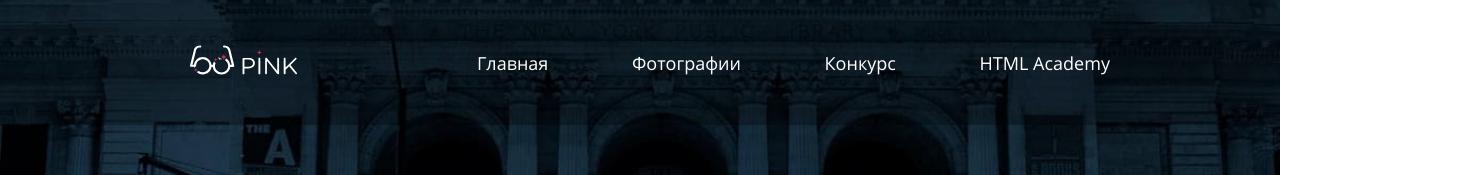
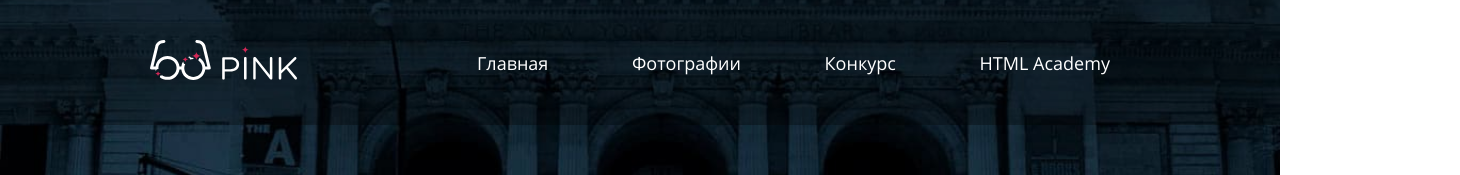
Before and after one commit to RadikArkhipov/1840133-pink-24, a website: page source/index.html in a window 1280 px wide. Shown: the top 175 px of the page, 1460 px wide, since content can reach past the window. Drawn offline with nearby package versions, Linux system fonts and the light colour scheme; files that its build step writes are made by us from their sources; files whose address does not match are found by name.

Commit message:
правит ошибки в адаптивной графике

```diff
--- a/source/less/components/intro.less
+++ b/source/less/components/intro.less
@@ -7,7 +7,7 @@
   margin-bottom: 46px;
 }
 
-@media (min-resolution: 2dppx) {
+@media (min-resolution: 144dpi), (min-resolution: 2dppx) {
   .intro {
     background-image: url("../img/page-main/iphone-hand-mobile@2x.png"), url("../img/page-main/back-mobile@2x.jpg");
     background-size: 320px, cover;
@@ -87,7 +87,7 @@
     margin-bottom: 58px;
   }
 
-  @media (min-resolution: 2dppx) {
+  @media (min-resolution: 144dpi), (min-resolution: 2dppx) {
     .intro {
       background-image: url("../img/page-main/iphone-hand-tablet@2x.png"), url("../img/page-main/back-tablet@2x.jpg");
       background-size: 660px, cover;
@@ -145,7 +145,7 @@
     margin-bottom: 77px;
   }
 
-  @media (min-resolution: 2dppx) {
+  @media (min-resolution: 144dpi), (min-resolution: 2dppx) {
     .intro {
       background-image: url("../img/page-main/iphone-hand-desktop@2x.png"), url("../img/page-main/back-desktop@2x.jpg");
       background-size: 1050px, cover;
--- a/source/less/components/main-catalog.less
+++ b/source/less/components/main-catalog.less
@@ -11,7 +11,7 @@
   margin-bottom: 54px;
 }
 
-@media (min-resolution: 2dppx) {
+@media (min-resolution: 144dpi), (min-resolution: 2dppx) {
   .main-catalog__title-wrapper {
     background-image: url("../img/page-main/back-mobile@2x.jpg");
   }
@@ -34,7 +34,7 @@
     margin-bottom: 100px;
   }
 
-  @media (min-resolution: 2dppx) {
+  @media (min-resolution: 144dpi), (min-resolution: 2dppx) {
     .main-catalog__title-wrapper {
       background-image: url("../img/page-main/back-inner-tablet@2x.jpg");
     }
@@ -54,7 +54,7 @@
     background-image: url("../img/page-main/back-inner-desktop.jpg");
   }
 
-  @media (min-resolution: 2dppx) {
+  @media (min-resolution: 144dpi), (min-resolution: 2dppx) {
     .main-catalog__title-wrapper {
       background-image: url("../img/page-main/back-inner-desktop@2x.jpg");
     }
--- a/source/less/components/main-form.less
+++ b/source/less/components/main-form.less
@@ -13,7 +13,7 @@
   background-size: cover;
 }
 
-@media (min-resolution: 2dppx) {
+@media (min-resolution: 144dpi), (min-resolution: 2dppx) {
   .main-form__title-wrapper {
     background-image: url("../img/page-main/back-mobile@2x.jpg");
   }
@@ -36,7 +36,7 @@
     background-image: url("../img/page-main/back-inner-tablet.jpg");
   }
 
-  @media (min-resolution: 2dppx) {
+  @media (min-resolution: 144dpi), (min-resolution: 2dppx) {
     .main-form__title-wrapper {
       background-image: url("../img/page-main/back-inner-tablet@2x.jpg");
     }
@@ -56,7 +56,7 @@
     background-image: url("../img/page-main/back-inner-desktop.jpg");
   }
 
-  @media (min-resolution: 2dppx) {
+  @media (min-resolution: 144dpi), (min-resolution: 2dppx) {
     .main-form__title-wrapper {
       background-image: url("../img/page-main/back-inner-desktop@2x.jpg");
     }
--- a/source/less/components/page-header.less
+++ b/source/less/components/page-header.less
@@ -153,8 +153,8 @@
 
 @media (min-width: @desktop-width) {
   .page-header__wrapper {
-    width: 940px;
-    padding: 0;
+    width: 1200px;
+    padding: 0 130px;
     align-items: center;
   }
 
```
